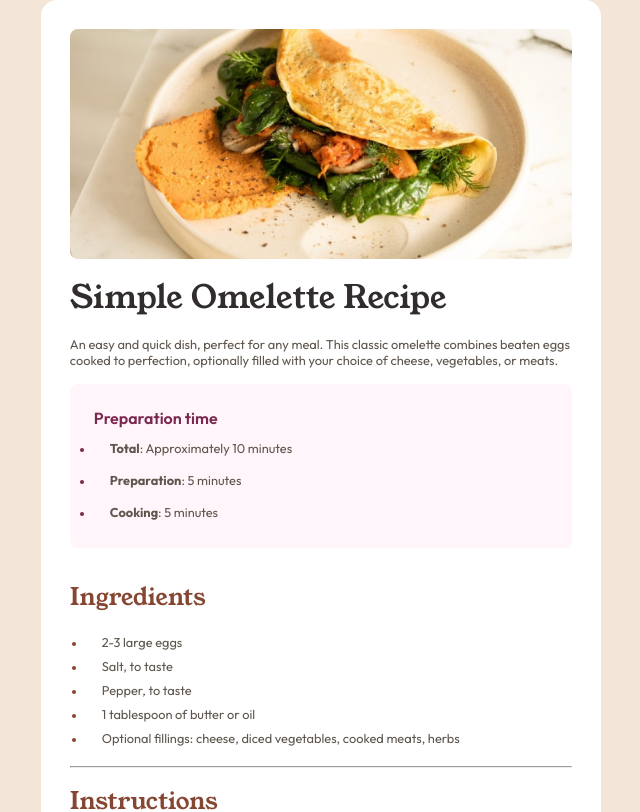
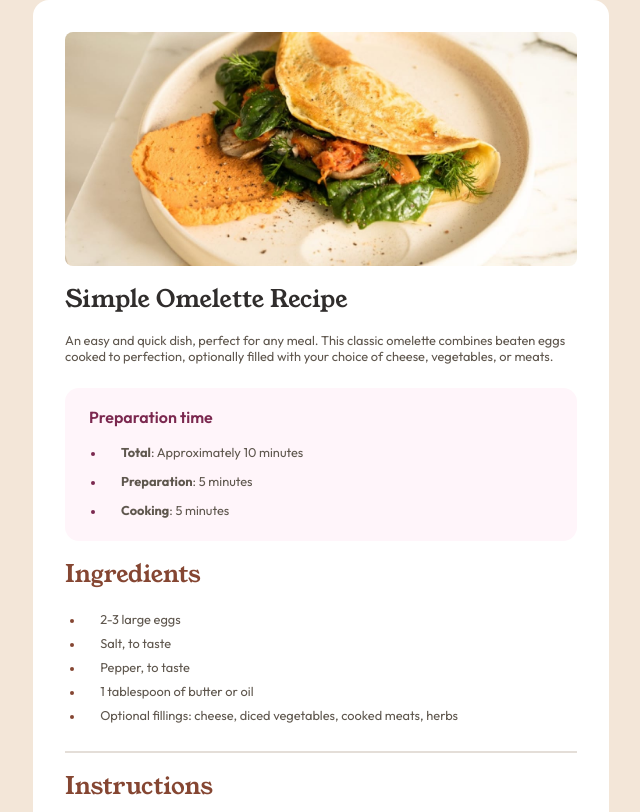
Before and after one commit to 6alactico/Recipe-Page, a plain HTML site: page index.html in a window 1280 px wide. Shown: the top 812 px of the page, without its empty margins (319-959 px from the left). Drawn offline with Linux system fonts and the light colour scheme.

Commit message:
commit updates

```diff
--- a/index.html
+++ b/index.html
@@ -12,20 +12,19 @@
 <body>
 
   <main id="recipe-container">
+    <section>
       <img src="/assets/images/image-omelette.jpeg" alt="image of an omlette">
       <h1>Simple Omelette Recipe</h1>
       <p class="description-text">
         An easy and quick dish, perfect for any meal. This classic omelette combines beaten eggs cooked
         to perfection, optionally filled with your choice of cheese, vegetables, or meats.
       </p>
-
       <ul id="preparation-time">
         <p>Preparation time</p>
         <li><span class="bold-text">Total</span>: Approximately 10 minutes</li>
         <li><span class="bold-text">Preparation</span>: 5 minutes</li>
         <li><span class="bold-text">Cooking</span>: 5 minutes</li>
       </ul>
-
       <h2>Ingredients</h2>
       <ul id="ingredients">
         <li>2-3 large eggs</li>
@@ -34,9 +33,11 @@
         <li>1 tablespoon of butter or oil</li>
         <li>Optional fillings: cheese, diced vegetables, cooked meats, herbs</li>
       </ul>
+    </section>
 
     <hr>
 
+    <section>
       <h2>Instructions</h2>
       <ol id="instructions">
         <li>
@@ -58,9 +59,11 @@
         </li>
         <li><span class="bold-text">Enjoy</span>: Serve hot, with additional salt and pepper if needed.</li>
       </ol>
+    </section>
 
     <hr>
 
+    <section>
       <h2>Nutrition</h2>
       <p class="description-text">The table below shows nutritional values per serving without the additional fillings.</p>
       <table id="nutrition"
@@ -81,6 +84,7 @@
           <td class="column-2">22g</td>
         </tr>
       </table>
+    </section>
   </main>
 </body>
 </html>
--- a/styles.css
+++ b/styles.css
@@ -16,10 +16,12 @@ body {
     display: flex;
     flex-direction: column;
     margin: auto;
-    padding: 1.8rem;
-    width: 35rem;
+    padding: 2rem;
+    width: 36rem;
 }
-#recipe-container img {
+section img {
+    display: block;
+    width: 100%;
     border-radius: 0.5rem;
 }
 
@@ -42,16 +44,22 @@ h2 {
 
 #preparation-time {
     background: hsl(330, 100%, 98%);
-    border-radius: 0.5rem;
+    border-radius: 0.875rem;
     display: flex;
     flex-direction: column;
-    gap: 0.5rem;
-    margin: 1rem 0;
-    padding: 1.5rem;
+    gap: 0.3rem;
+    margin: 1.5rem 0 0 0;
+    padding: 1.2rem 2.5rem;
 }
 #preparation-time p {
     color: hsl(332, 51%, 32%);
     font-weight: 600;
+    margin-bottom: 0.5rem;
+    text-indent: -1rem;
+}
+
+hr {
+   border: 0.05rem solid hsl(30, 18%, 87%);
 }
 
 .bold-text {
@@ -61,8 +69,8 @@ h2 {
 /* List styles */
 ol, ul {
     list-style-position: outside;
-    margin-bottom: 1rem;
-    padding-left: 1rem;
+    margin-bottom: 1.5rem;
+    padding-left: 1.2rem;
 }
 
 /* General li style */
@@ -101,9 +109,8 @@ li {
     padding: 0.875rem 1.5rem;
 }
 #nutrition tr:not(:last-child) td {
-    border-bottom: 0.0875rem solid hsl(30, 18%, 87%);
+    border-bottom: 0.005rem solid hsl(30, 18%, 87%);
 }
-
 .column-1 {
     color:  hsl(30, 10%, 34%);
     font-weight: 300;
```
Lines whose indentation alone changed are shown as unchanged.
